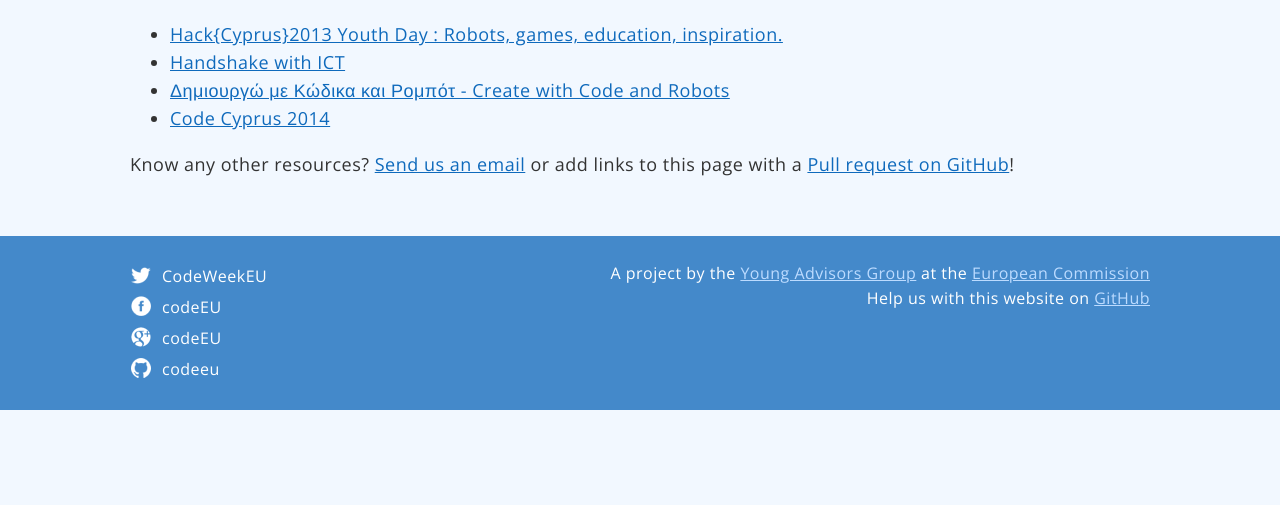
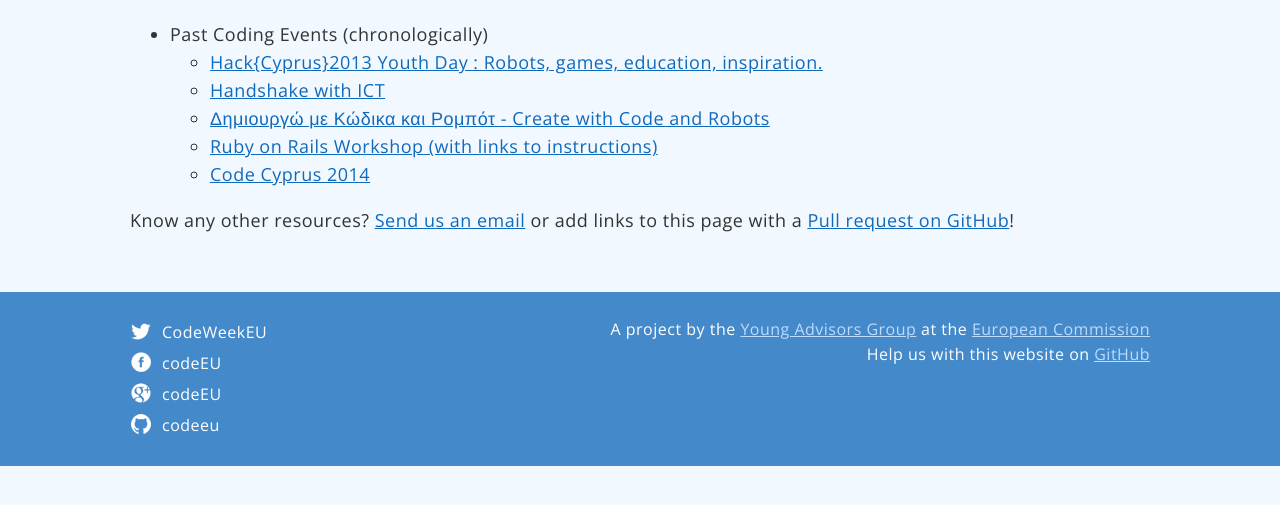
Before and after one commit to codeeu/codeeu.github.io, a Jekyll site: the page built from resources/cyprus/index.html, in a window 1280 px wide, cut to the strip 167-672 px from the top of the page. Built offline with Jekyll 4.4.1, drawn with Linux system fonts in a browser that asks for light colours; nearby versions of some CDN libraries; Markdown is read by kramdown in place of the engine named in the settings.

Commit message:
New resources added and sorted

```diff
--- a/resources/cyprus/index.html
+++ b/resources/cyprus/index.html
@@ -4,10 +4,15 @@
 ---
 
   <ul>
-  	<li><a href="http://2013.hackcyprus.com/youth-day/">Hack{Cyprus}2013 Youth Day : Robots, games, education, inspiration.</a></li>
-   	<li><a href="http://egkyklioi.moec.gov.cy/Data/dme6872b.pdf">Handshake with ICT</a></li>
-   	<li><a href="https://www.facebook.com/events/605670019489605/">Δημιουργώ με Κώδικα και Ρομπότ - Create with Code and Robots</a></li>
-   	<li><a href="http://2014.codecyprus.org/wrapup.htm">Code Cyprus 2014</a></li>
+  <li>Past Coding Events (chronologically)
+    <ul>
+      <li><a href="http://2013.hackcyprus.com/youth-day/">Hack{Cyprus}2013 Youth Day : Robots, games, education, inspiration.</a></li>
+   	  <li><a href="http://egkyklioi.moec.gov.cy/Data/dme6872b.pdf">Handshake with ICT</a></li>
+   	  <li><a href="https://www.facebook.com/events/605670019489605/">Δημιουργώ με Κώδικα και Ρομπότ - Create with Code and Robots</a></li>
+   	  <li><a href="https://www.facebook.com/events/1468512983362528/">Ruby on Rails Workshop (with links to instructions)</a></li>
+   	  <li><a href="http://2014.codecyprus.org/wrapup.htm">Code Cyprus 2014</a></li>
+    </ul>
+  </li>
   </ul>
 
   <p>Know any other resources? <a href="mailto:{{site.contact.email}}">Send us an email</a> or add links to this page with a <a href="https://github.com/codeeu/codeeu.github.io">Pull request on GitHub</a>!</p>
```
